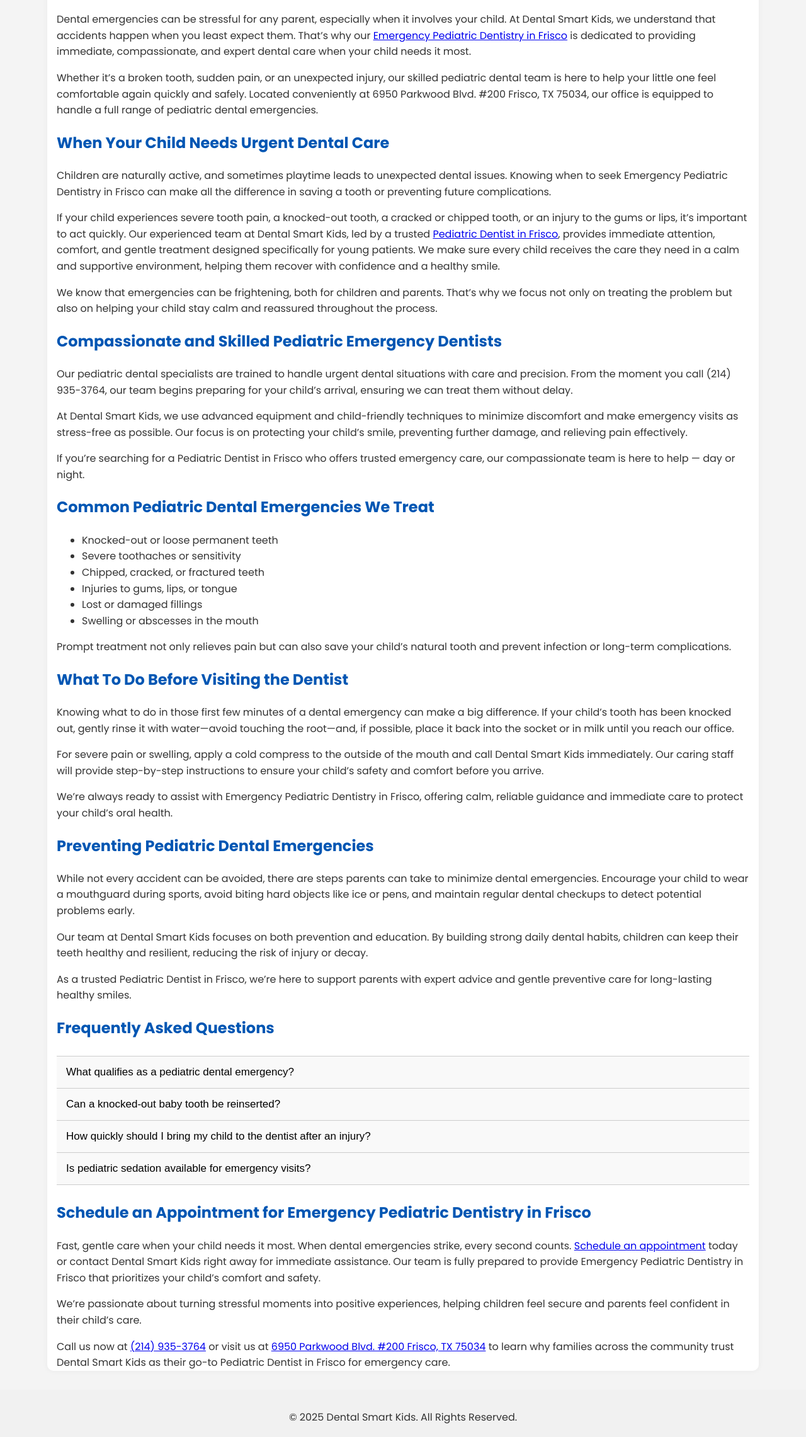
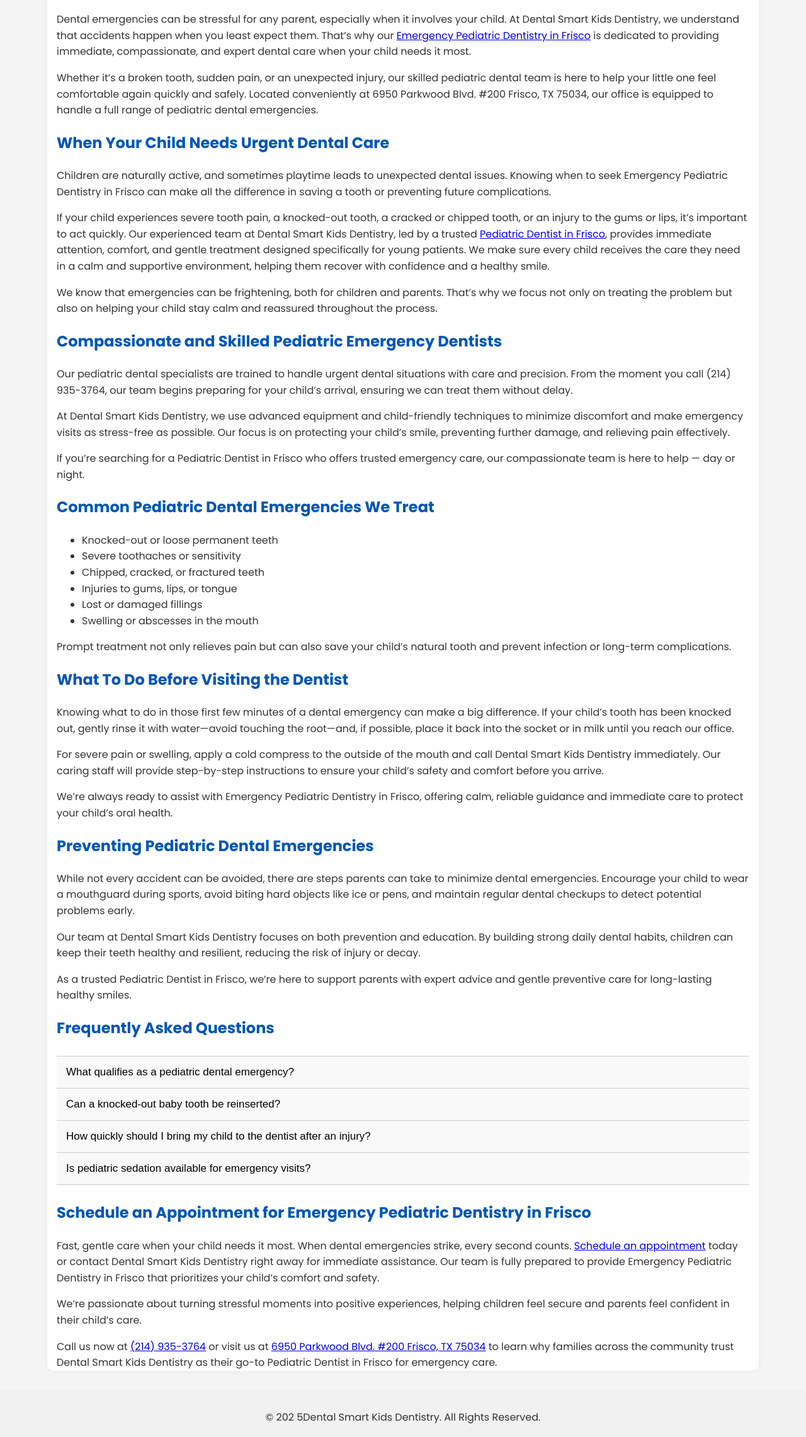
Before and after one commit to dentalsmartkids/emergency-pediatric-dentistry-in-frisco, a plain HTML site: page index.html in a window 1280 px wide. Shown: the part 279-2560 px from the top of the page at 63% size. Drawn offline with Linux system fonts and the light colour scheme.

Commit message:
Update index.html

```diff
--- a/index.html
+++ b/index.html
@@ -5,7 +5,7 @@
   <meta charset="UTF-8">
   <meta name="viewport" content="width=device-width, initial-scale=1.0">
   <title>Trusted Pediatric Emergency Dentistry Frisco</title>
-  <meta name="description" content="Looking for trusted Emergency Pediatric Dentistry in Frisco? Dental Smart Kids offers fast, gentle care for kids’ dental emergencies. Call (214) 935-3764!">
+  <meta name="description" content="Looking for trusted Emergency Pediatric Dentistry in Frisco? Dental Smart Kids Dentistry offers fast, gentle care for kids’ dental emergencies. Call (214) 935-3764!">
   <link rel="icon" type="image/svg+xml" href="https://dentalsmartkids.com/wp-content/uploads/2024/02/logo.svg">
 
   <link rel="preconnect" href="https://fonts.googleapis.com">
@@ -88,7 +88,7 @@
 
 <body>
   <header>
-    <img src="https://dentalsmartkids.com/wp-content/uploads/2024/02/logo.svg" alt="Dental Smart Kids Logo">
+    <img src="https://dentalsmartkids.com/wp-content/uploads/2024/02/logo.svg" alt="Dental Smart Kids Dentistry Logo">
   </header>
 
   <section class="hero">
@@ -97,14 +97,14 @@
 
   <div class="container">
     <h1>Trusted Emergency Pediatric Dentistry in Frisco</h1>
-    <p>Dental emergencies can be stressful for any parent, especially when it involves your child. At Dental Smart Kids, we understand that accidents happen when you least expect them. That’s why our <a href="https://dentalsmartkids.com/emergency-dentist-for-kids-in-frisco-tx/">Emergency Pediatric Dentistry in Frisco</a> is dedicated to providing immediate, compassionate, and expert dental care when your child needs it most.</p>
+    <p>Dental emergencies can be stressful for any parent, especially when it involves your child. At Dental Smart Kids Dentistry, we understand that accidents happen when you least expect them. That’s why our <a href="https://dentalsmartkids.com/emergency-dentist-for-kids-in-frisco-tx/">Emergency Pediatric Dentistry in Frisco</a> is dedicated to providing immediate, compassionate, and expert dental care when your child needs it most.</p>
 
     <p>Whether it’s a broken tooth, sudden pain, or an unexpected injury, our skilled pediatric dental team is here to help your little one feel comfortable again quickly and safely. Located conveniently at 6950 Parkwood Blvd. #200 Frisco, TX 75034, our office is equipped to handle a full range of pediatric dental emergencies.</p>
 
     <h2>When Your Child Needs Urgent Dental Care</h2>
     <p>Children are naturally active, and sometimes playtime leads to unexpected dental issues. Knowing when to seek Emergency Pediatric Dentistry in Frisco can make all the difference in saving a tooth or preventing future complications.</p>
 
-    <p>If your child experiences severe tooth pain, a knocked-out tooth, a cracked or chipped tooth, or an injury to the gums or lips, it’s important to act quickly. Our experienced team at Dental Smart Kids, led by a trusted <a href="https://dentalsmartkids.com/">Pediatric Dentist in Frisco</a>, provides immediate attention, comfort, and gentle treatment designed specifically for young patients. We make sure every child receives the care they need in a calm and supportive environment, helping them recover with confidence and a healthy smile.
+    <p>If your child experiences severe tooth pain, a knocked-out tooth, a cracked or chipped tooth, or an injury to the gums or lips, it’s important to act quickly. Our experienced team at Dental Smart Kids Dentistry, led by a trusted <a href="https://dentalsmartkids.com/">Pediatric Dentist in Frisco</a>, provides immediate attention, comfort, and gentle treatment designed specifically for young patients. We make sure every child receives the care they need in a calm and supportive environment, helping them recover with confidence and a healthy smile.
 </p>
 
     <p>We know that emergencies can be frightening, both for children and parents. That’s why we focus not only on treating the problem but also on helping your child stay calm and reassured throughout the process.</p>
@@ -112,7 +112,7 @@
     <h2>Compassionate and Skilled Pediatric Emergency Dentists</h2>
     <p>Our pediatric dental specialists are trained to handle urgent dental situations with care and precision. From the moment you call (214) 935-3764, our team begins preparing for your child’s arrival, ensuring we can treat them without delay.</p>
 
-    <p>At Dental Smart Kids, we use advanced equipment and child-friendly techniques to minimize discomfort and make emergency visits as stress-free as possible. Our focus is on protecting your child’s smile, preventing further damage, and relieving pain effectively.</p>
+    <p>At Dental Smart Kids Dentistry, we use advanced equipment and child-friendly techniques to minimize discomfort and make emergency visits as stress-free as possible. Our focus is on protecting your child’s smile, preventing further damage, and relieving pain effectively.</p>
 
     <p>If you’re searching for a Pediatric Dentist in Frisco who offers trusted emergency care, our compassionate team is here to help — day or night.</p>
 
@@ -131,14 +131,14 @@
     <h2>What To Do Before Visiting the Dentist</h2>
     <p>Knowing what to do in those first few minutes of a dental emergency can make a big difference. If your child’s tooth has been knocked out, gently rinse it with water—avoid touching the root—and, if possible, place it back into the socket or in milk until you reach our office.</p>
 
-    <p>For severe pain or swelling, apply a cold compress to the outside of the mouth and call Dental Smart Kids immediately. Our caring staff will provide step-by-step instructions to ensure your child’s safety and comfort before you arrive.</p>
+    <p>For severe pain or swelling, apply a cold compress to the outside of the mouth and call Dental Smart Kids Dentistry immediately. Our caring staff will provide step-by-step instructions to ensure your child’s safety and comfort before you arrive.</p>
 
     <p>We’re always ready to assist with Emergency Pediatric Dentistry in Frisco, offering calm, reliable guidance and immediate care to protect your child’s oral health.</p>
 
     <h2>Preventing Pediatric Dental Emergencies</h2>
     <p>While not every accident can be avoided, there are steps parents can take to minimize dental emergencies. Encourage your child to wear a mouthguard during sports, avoid biting hard objects like ice or pens, and maintain regular dental checkups to detect potential problems early.</p>
 
-    <p>Our team at Dental Smart Kids focuses on both prevention and education. By building strong daily dental habits, children can keep their teeth healthy and resilient, reducing the risk of injury or decay.</p>
+    <p>Our team at Dental Smart Kids Dentistry focuses on both prevention and education. By building strong daily dental habits, children can keep their teeth healthy and resilient, reducing the risk of injury or decay.</p>
 
     <p>As a trusted Pediatric Dentist in Frisco, we’re here to support parents with expert advice and gentle preventive care for long-lasting healthy smiles.</p>
 
@@ -146,7 +146,7 @@
     <div class="accordion">
       <div class="accordion-item">
         <button class="accordion-button">What qualifies as a pediatric dental emergency?</button>
-        <div class="accordion-content"><p>Any situation that causes severe pain, bleeding, swelling, or damage to a tooth is considered a dental emergency. If your child experiences these symptoms, contact Dental Smart Kids immediately.</p></div>
+        <div class="accordion-content"><p>Any situation that causes severe pain, bleeding, swelling, or damage to a tooth is considered a dental emergency. If your child experiences these symptoms, contact Dental Smart Kids Dentistry immediately.</p></div>
       </div>
 
       <div class="accordion-item">
@@ -166,15 +166,15 @@
     </div>
 
     <h2>Schedule an Appointment for Emergency Pediatric Dentistry in Frisco</h2>
-    <p>Fast, gentle care when your child needs it most. When dental emergencies strike, every second counts. <a href="https://dentalsmartkids.com/contact-us/">Schedule an appointment</a> today or contact Dental Smart Kids right away for immediate assistance. Our team is fully prepared to provide Emergency Pediatric Dentistry in Frisco that prioritizes your child’s comfort and safety.</p>
+    <p>Fast, gentle care when your child needs it most. When dental emergencies strike, every second counts. <a href="https://dentalsmartkids.com/contact-us/">Schedule an appointment</a> today or contact Dental Smart Kids Dentistry right away for immediate assistance. Our team is fully prepared to provide Emergency Pediatric Dentistry in Frisco that prioritizes your child’s comfort and safety.</p>
 
     <p>We’re passionate about turning stressful moments into positive experiences, helping children feel secure and parents feel confident in their child’s care.</p>
 
-    <p>Call us now at <a href="tel:2149353764">(214) 935-3764</a> or visit us at <a href="https://maps.app.goo.gl/8XWkSgLpzWbuGRe39">6950 Parkwood Blvd. #200 Frisco, TX 75034</a> to learn why families across the community trust Dental Smart Kids as their go-to Pediatric Dentist in Frisco for emergency care.</p>
+    <p>Call us now at <a href="tel:2149353764">(214) 935-3764</a> or visit us at <a href="https://maps.app.goo.gl/8XWkSgLpzWbuGRe39">6950 Parkwood Blvd. #200 Frisco, TX 75034</a> to learn why families across the community trust Dental Smart Kids Dentistry as their go-to Pediatric Dentist in Frisco for emergency care.</p>
   </div>
 
   <footer>
-    <p>&copy; 2025 Dental Smart Kids. All Rights Reserved.</p>
+    <p>&copy; 202 5Dental Smart Kids Dentistry. All Rights Reserved.</p>
   </footer>
 
   <script>
```
